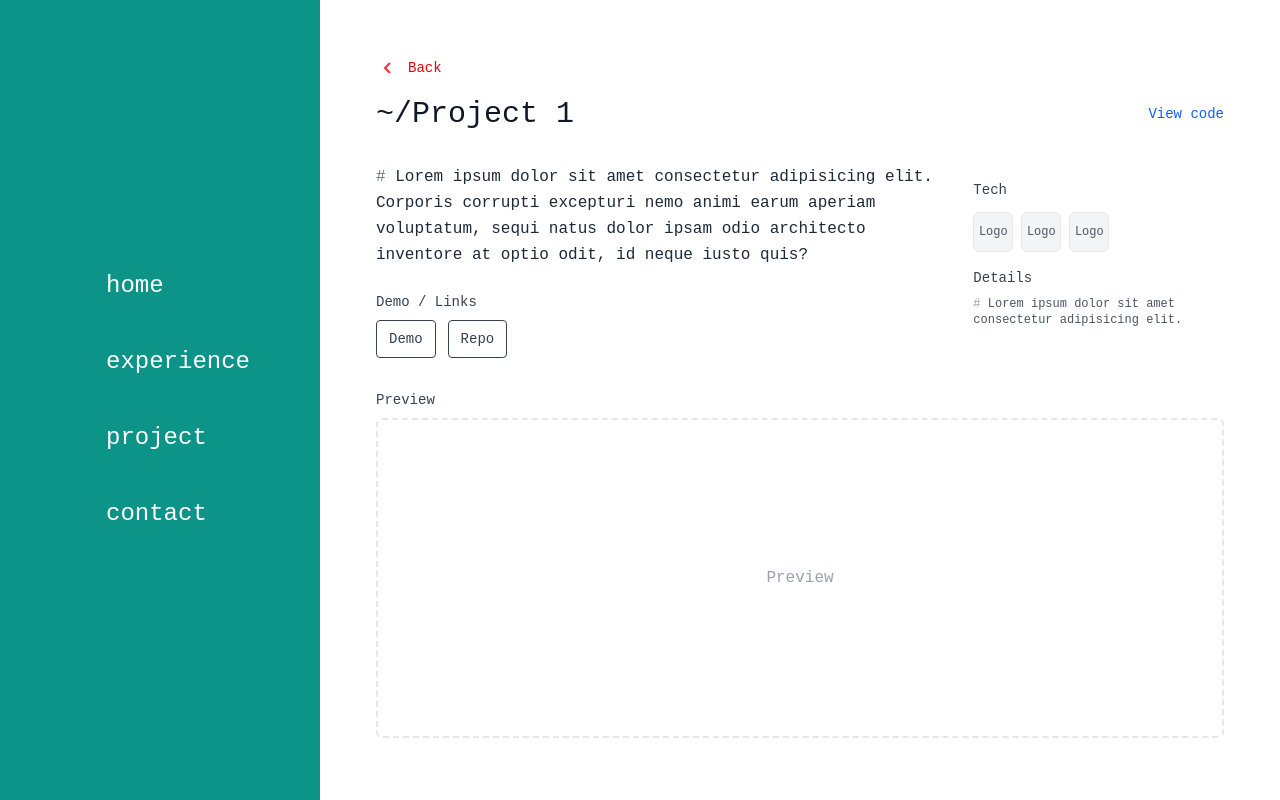
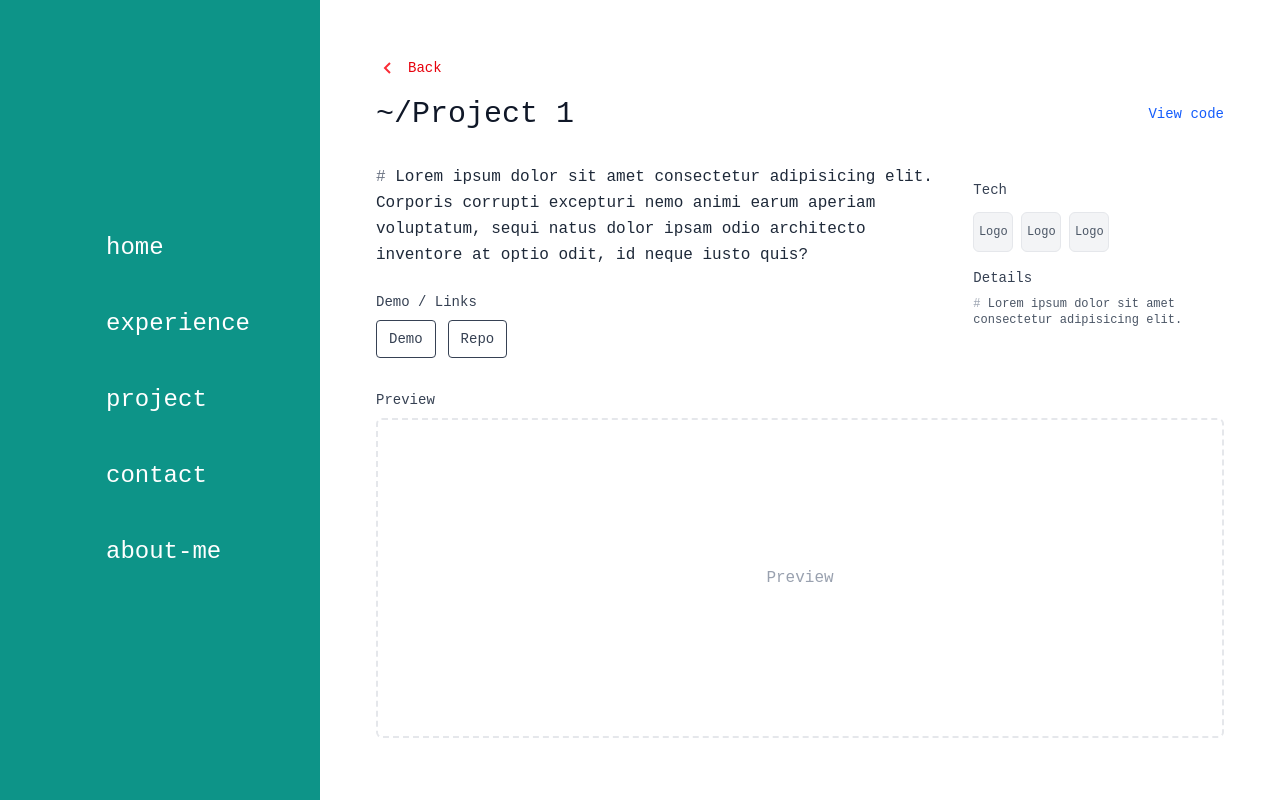
Before and after one commit to faelse/faelse-dev, a React (Vite) app: page /project/1 in a window 1280 px wide. Built offline with nearby package versions, Linux system fonts and the light colour scheme.

Commit message:
about-me section

```diff
--- a/src/App.jsx
+++ b/src/App.jsx
@@ -6,6 +6,7 @@ import Home from "./components/Home";
 import Experience from "./components/Experience";
 import Project from "./components/Project";
 import Contact from "./components/Contact";
+import AboutMeSection from "./components/AboutMeSection";
 import ProjectDetail from "./components/ProjectDetail";
 
 function App() {
@@ -51,6 +52,7 @@ function App() {
                   <Experience />
                   <Project />
                   <Contact />
+                  <AboutMeSection />
                 </>
               }
             />
--- /dev/null
+++ b/src/components/AboutMeSection.jsx
@@ -0,0 +1,27 @@
+function AboutMeSection() {
+  return (
+    <section
+      id="about-me"
+      className="w-full bg-white text-zinc-800 flex items-center justify-center py-20 px-6"
+    >
+      <div className="w-full max-w-2xl border border-zinc-300 rounded-xl p-8 shadow-md bg-zinc-50 hover:shadow-teal-300/30 transition">
+        <h2 className="text-2xl font-bold text-teal-600 border-b border-zinc-300 pb-2 mb-4 font-mono">
+          # sobre-mim
+        </h2>
+
+        <p className="text-zinc-600 font-mono text-lg mb-6">
+          Clique abaixo para saber mais sobre mim e o que estou fazendo:
+        </p>
+
+        <a
+          href="#about"
+          className="inline-flex items-center gap-2 text-lg font-mono text-blue-600 hover:text-red-500 transition-colors duration-200"
+        >
+          <span>→ Clique aqui</span>
+        </a>
+      </div>
+    </section>
+  );
+}
+
+export default AboutMeSection;
--- a/src/components/Contact.jsx
+++ b/src/components/Contact.jsx
@@ -1,6 +1,9 @@
 function Contact() {
   return (
-    <div className="flex min-h-screen w-full flex-col items-center justify-center gap-16 p-8">
+    <div
+      id="contact"
+      className="flex min-h-screen w-full flex-col items-center justify-center gap-16 p-8"
+    >
       <h1 className="text-center text-4xl font-light text-(--color-primary)">
         Get in Touch
       </h1>
--- a/src/components/HeaderLeft.jsx
+++ b/src/components/HeaderLeft.jsx
@@ -12,7 +12,8 @@ function HeaderLeft() {
     <div className="md:flex-1">
       <div className="min-h-screen top-0 hidden md:sticky md:flex items-center justify-center bg-primary text-white">
         <ul className="flex flex-col gap-10">
-          {["home", "experience", "project", "contact"].map((item) => (
+          {["home", "experience", "project", "contact", "about-me"].map(
+            (item) => (
               <li
                 key={item}
                 className="flex items-center justify-start cursor-pointer font-medium
@@ -30,7 +31,8 @@ function HeaderLeft() {
                   {item}
                 </Link>
               </li>
-          ))}
+            )
+          )}
         </ul>
       </div>
       <div className="fixed left-0 right-0 top-0 z-10 flex justify-evenly bg-primary p-5 text-white md:hidden">
--- a/src/index.css
+++ b/src/index.css
@@ -17,3 +17,7 @@
 .bg-secundary {
   background-color: var(--color-secundary) !important;
 }
+
+::-webkit-scrollbar {
+  width: 20px;
+}
```
Also changed, not shown: src/components/AboutMe.jsx (added). Lines whose indentation alone changed are shown as unchanged.
